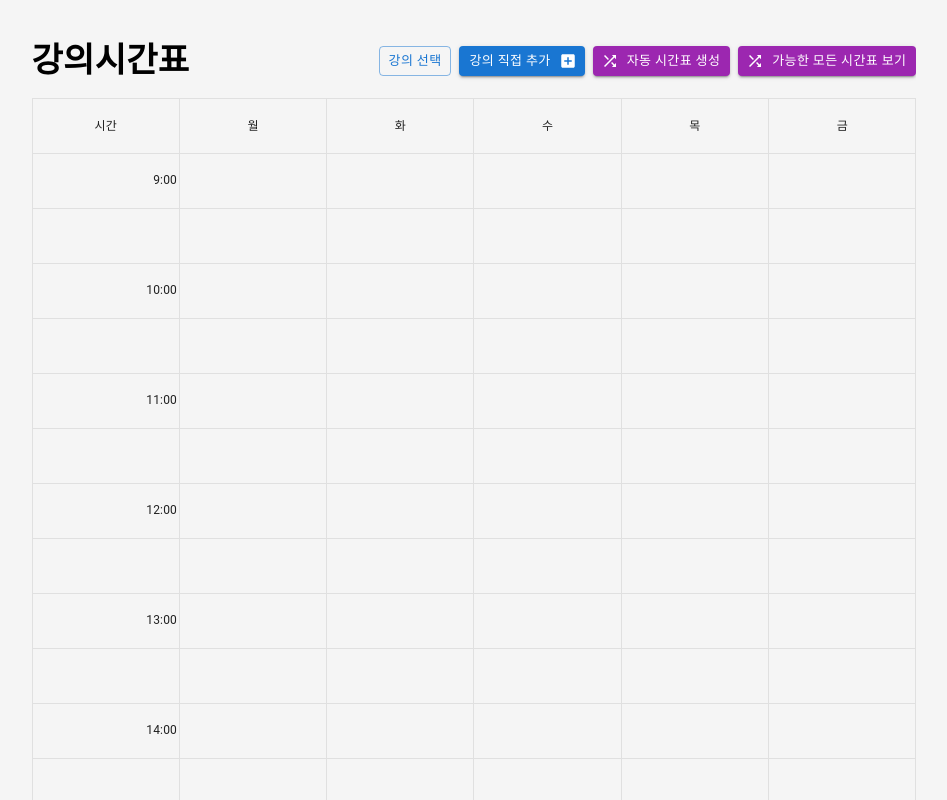
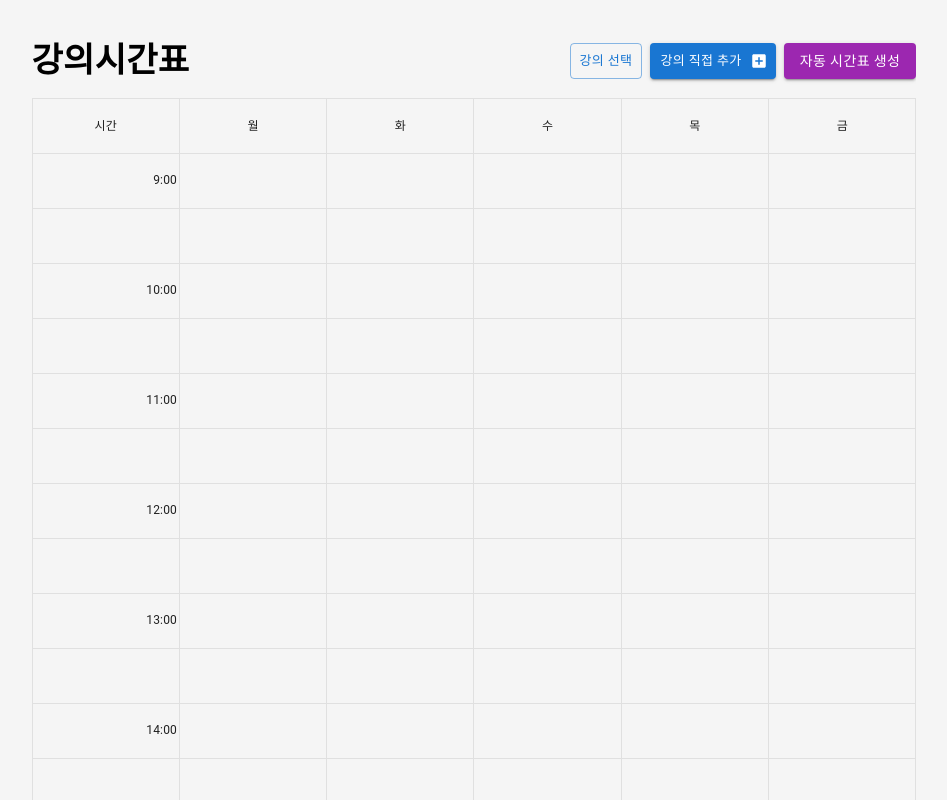
Before and after one commit to echae0111/timetable-maker, a React (Create React App) app: page /#/timetable in a window 1280 px wide. Shown: the top 800 px of the page, without its empty margins (166-1113 px from the left). Built offline with nearby package versions, Linux system fonts and the light colour scheme.

Commit message:
오류수정

```diff
--- a/src/LectureSelector/LectureSelector.jsx
+++ b/src/LectureSelector/LectureSelector.jsx
@@ -18,30 +18,33 @@ import { getRandomColor } from "../utils/colors";
 function LectureSelector({ open, handleClose, onSelect }) {
   // 🔍 검색 입력값
   const [searchText, setSearchText] = useState("");
-  const [finalText, setFinalText] = useState(""); // 검색에 실제로 쓰이는 텍스트
+  const [finalText, setFinalText] = useState("");
   const [isComposing, setIsComposing] = useState(false);
 
-  // 과목명 선택 (분반 보기용)
+  // 🔽 선택된 과목명 (이걸 기준으로 분반 목록을 보여줌)
   const [selectedName, setSelectedName] = useState("");
 
-  // 🔍 한글 깜빡임 방지 검색 처리
+  // 🔍 입력 핸들러: 입력한 글자는 즉시 보이게, 검색은 조합 상태에 따라
   const handleSearchChange = (e) => {
     const value = e.target.value;
-    setSearchText(value);
+    setSearchText(value); // 입력창에는 실시간으로 표시
 
     if (!isComposing) {
+      // 한글 조합 중이 아닐 때(영문/숫자 등)는 바로 검색
       setFinalText(value);
       setSelectedName("");
     }
   };
 
   const handleCompositionStart = () => {
-    setIsComposing(true);
+    setIsComposing(true); // 한글 조합 시작
   };
 
   const handleCompositionEnd = (e) => {
     const value = e.target.value;
     setIsComposing(false);
+
+    // 한글 글자 하나 완성될 때 검색어로 반영
     setFinalText(value);
     setSelectedName("");
   };
@@ -62,8 +65,8 @@ function LectureSelector({ open, handleClose, onSelect }) {
 
   // 분반 선택 후 상위에 전달
   const handleSelectFinal = (lec) => {
-    const day = lec.강의시간.slice(0, 1);
-    const times = lec.강의시간.slice(1);
+    const day = lec.강의시간.slice(0, 1); // "월"
+    const times = lec.강의시간.slice(1);  // "09:00-10:50"
     const [startTime, endTime] = times.split("-").map((t) => t.trim());
 
     const dayMap = {
@@ -93,8 +96,7 @@ function LectureSelector({ open, handleClose, onSelect }) {
       <DialogTitle align="center">강의 검색</DialogTitle>
 
       <DialogContent>
-
-        {/* 🔍 검색창 (한글 안정 버전) */}
+        {/* 🔍 검색창 (한글 조합 안정 + 실시간 표시) */}
         <TextField
           fullWidth
           label="강의명 검색"
@@ -151,7 +153,9 @@ function LectureSelector({ open, handleClose, onSelect }) {
 
         {/* 🔍 검색 결과 없을 때 */}
         {filteredNames.length === 0 && !selectedName && (
-          <p style={{ textAlign: "center", color: "#777" }}>검색 결과가 없습니다.</p>
+          <p style={{ textAlign: "center", color: "#777" }}>
+            검색 결과가 없습니다.
+          </p>
         )}
       </DialogContent>
 
--- a/src/Timetable/TimeTable.jsx
+++ b/src/Timetable/TimeTable.jsx
@@ -21,6 +21,7 @@ import { timeTableState } from "../store/store";
 import { useRecoilState } from "recoil";
 import LectureSelector from "../LectureSelector/LectureSelector";
 import { getRandomColor } from "../utils/colors";
+import { useNavigate } from "react-router-dom";
 
 // ✅ 9:00 ~ 19:00 (30분 단위 → 20칸)
 const timeSlots = Array.from({ length: 20 }, (_, i) => 9 + i * 0.5);
@@ -41,6 +42,7 @@ function TimeTable() {
   const [timetableName, setTimetableName] = useState("");
   const [generatedTimetables, setGeneratedTimetables] = useState([]);
   const [showGeneratedDialog, setShowGeneratedDialog] = useState(false);
+  const navigate = useNavigate();
 
   const handleClose = useCallback(() => {
     setShowModal(false);
@@ -163,48 +165,11 @@ function generateAllValidTimetables(selectedLectures) {
           </Button>
           <Button
             variant="contained"
-            size="small"
             color="secondary"
-            startIcon={<Shuffle />}
-            onClick={() => {
-              const selectedLectures =
-                JSON.parse(localStorage.getItem("selectedLectures")) || [];
-              if (selectedLectures.length === 0) {
-                alert("선택된 강의가 없습니다. 먼저 강의를 선택하세요!");
-                return;
-              }
-              const generated = generateAllValidTimetables(selectedLectures, 3);
-              setGeneratedTimetables(generated);
-              setShowGeneratedDialog(true);
-            }}
+            onClick={() => navigate("/auto")}
           >
             자동 시간표 생성
           </Button>
-            <Button
-              variant="contained"
-              size="small"
-              color="secondary"
-              startIcon={<Shuffle />}
-              onClick={() => {
-                const selectedLectures =
-                  JSON.parse(localStorage.getItem("selectedLectures")) || [];
-                if (selectedLectures.length === 0) {
-                  alert("선택된 강의가 없습니다. 먼저 강의를 선택하세요!");
-                  return;
-                }
-
-                const generated = generateAllValidTimetables(selectedLectures); // ← 이 부분 수정
-                if (generated.length === 0) {
-                  alert("가능한 시간표 조합이 없습니다.");
-                  return;
-                }
-
-                setGeneratedTimetables(generated.slice(0, 10)); // 너무 많을 경우 10개까지만
-                setShowGeneratedDialog(true);
-              }}
-            >
-              가능한 모든 시간표 보기
-            </Button>
 
 
         </Box>
@@ -400,24 +365,25 @@ function generateAllValidTimetables(selectedLectures) {
       <LectureSelector
         open={showLectureSelector}
         handleClose={() => setShowLectureSelector(false)}
-        onSelect={(day, lecture) => {
+        onSelect={(lecture) => {
+          const day = lecture.day; // 요일을 lecture.day에서 가져옴
           const newStart = parseTimeToDecimal(lecture.startTime);
           const newEnd = parseTimeToDecimal(lecture.endTime);
+
           const hasConflict = timeTableData[day].some((l) => {
             const existStart = parseTimeToDecimal(l.startTime);
             const existEnd = parseTimeToDecimal(l.endTime);
             return !(newEnd <= existStart || newStart >= existEnd);
           });
+
           if (hasConflict) {
             alert("해당 시간에 이미 강의가 존재합니다.");
             return;
           }
+
           setTimeTableData((prev) => ({
             ...prev,
-            [day]: [
-              ...prev[day],
-              { ...lecture, room: lecture.room, id: Date.now() },
-            ],
+            [day]: [...prev[day], { ...lecture, id: Date.now() }],
           }));
         }}
       />
--- a/src/Timetable/TimeTablePreview.jsx
+++ b/src/Timetable/TimeTablePreview.jsx
@@ -92,6 +92,13 @@ function TimeTablePreview({ data }) {
                   );
                 }
 
+                const alreadyCovered = data[day].some((l) => {
+                const s = parseTimeToDecimal(l.startTime);
+                const e = parseTimeToDecimal(l.endTime);
+                return s < t && e > t;
+              });
+              if (alreadyCovered) return null;
+
                 // 빈 셀
                 return (
                   <Box
```
Also changed, not shown: src/ConfirmModal/ConfirmModal.jsx (deleted, +0 -41 lines), src/ConfirmModal/DoubleConfirm.jsx (deleted, +0 -26 lines).
